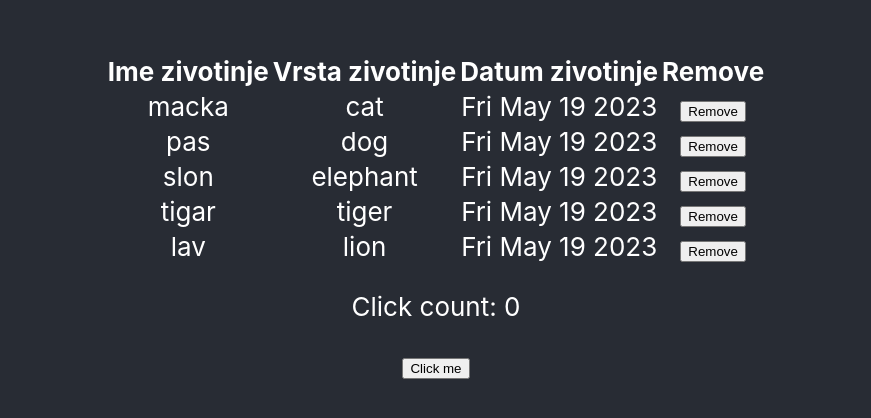
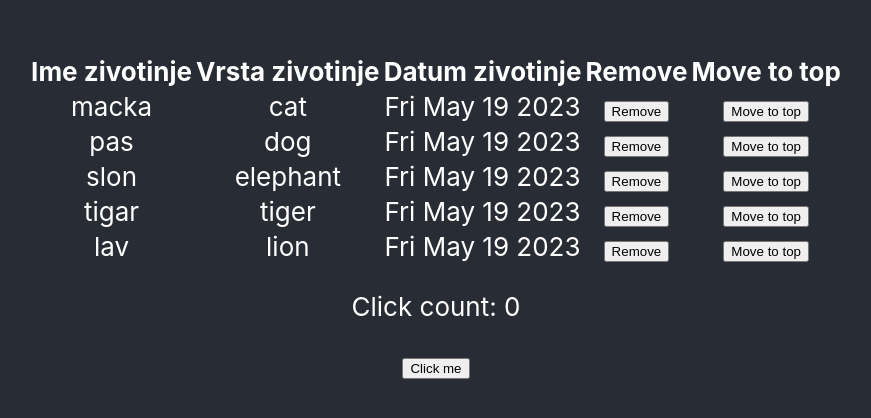
Before and after one commit to NikolaNB1/zoo, a React (Create React App) app: page / in a window 1280 px wide. Shown: the part 184-602 px from the top of the page, without its empty margins (204-1075 px from the left). Built offline with nearby package versions, Linux system fonts and the light colour scheme.

Commit message:
cetvrti zadatak

```diff
--- a/src/components/AnimalList.jsx
+++ b/src/components/AnimalList.jsx
@@ -36,6 +36,14 @@ const AnimalList = () => {
       prevState.filter((animal) => animal.name !== name)
     );
   };
+  const onTop = (index) => {
+    const topAnimal = animalsArray[index];
+    setAnimalsArray((prevState) => [
+      topAnimal,
+      ...prevState.filter((_, id) => id !== index),
+    ]);
+  };
+
   return (
     <div>
       <table>
@@ -45,6 +53,7 @@ const AnimalList = () => {
             <th>Vrsta zivotinje</th>
             <th>Datum zivotinje</th>
             <th>Remove</th>
+            <th>Move to top</th>
           </tr>
         </thead>
         <tbody>
@@ -56,6 +65,9 @@ const AnimalList = () => {
               <td>
                 <button onClick={() => onRemove(animal.name)}>Remove</button>
               </td>
+              <td>
+                <button onClick={() => onTop(index)}>Move to top</button>
+              </td>
             </tr>
           ))}
         </tbody>
```
